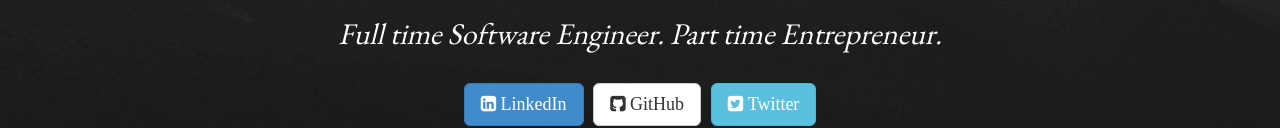
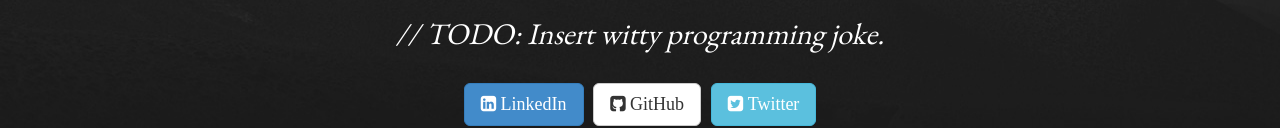
Before and after one commit to rbonestell/rbonestell.github.io, a plain HTML site: page index.html in a window 1280 px wide. Shown: the part 543-671 px from the top of the page. Drawn offline with nearby package versions, Linux system fonts and the light colour scheme.

Commit message:
Added goofy joke.

```diff
--- a/index.html
+++ b/index.html
@@ -53,7 +53,7 @@
 				<h1>Robert Bonestell</h1>
 				<br>
 				<img src="http://www.gravatar.com/avatar/fa08a07ba7197708dda9ed476e9a1531?s=200" alt="My Current Gravatar" style="border-radius: 10px;" />
-				<h3>Full time Software Engineer. Part time Entrepreneur.</h3>
+				<h3>// TODO: Insert witty programming joke.</h3>
 				<br>
 				<div class="col-lg-6 col-lg-offset-3">
 					<p><a href="https://linkedin.com/in/rbonestell"><button type="button" class="btn btn-primary btn-lg icon-linkedin-sign"> LinkedIn</button></a> &nbsp; <a href="https://github.com/rbonestell"><button type="button" class="btn btn-default btn-lg icon-github-sign"> GitHub</button></a> &nbsp; <a href="https://twitter.com/rbonestell"><button type="button" class="btn btn-info btn-lg icon-twitter-sign"> Twitter</button></a></p>
```
